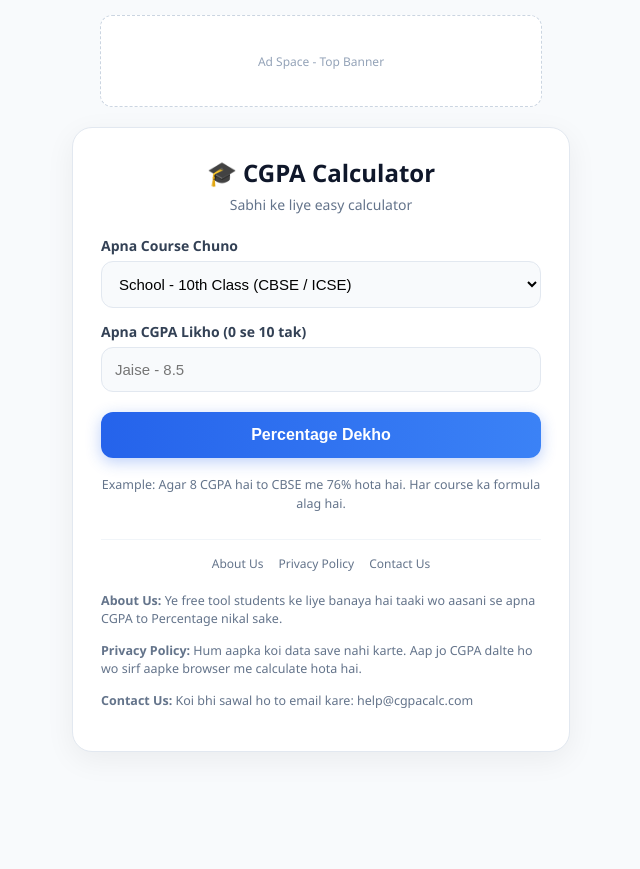
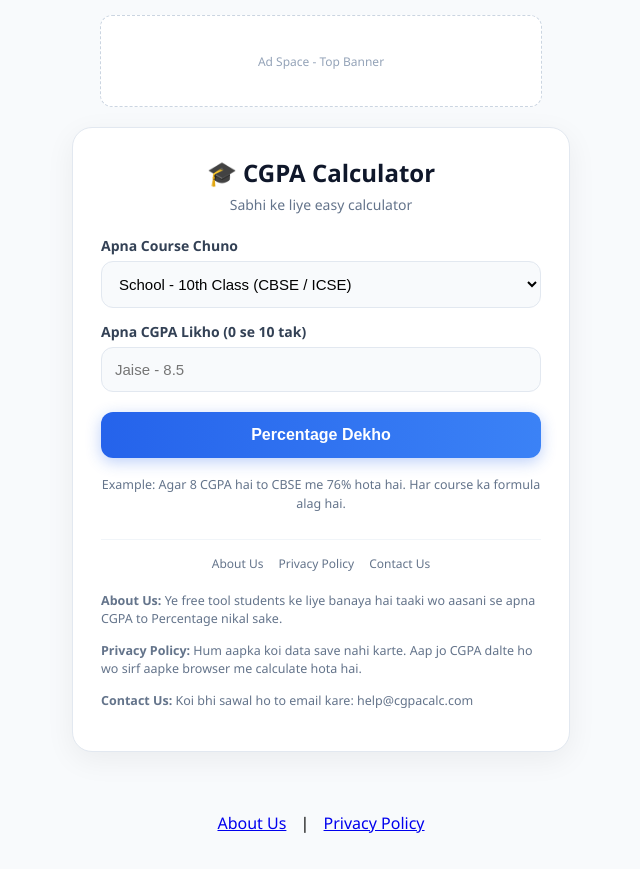
Before and after one commit to bhawnanehra2005-ui/all-university-cgpa-calculator, a plain HTML site: page index.html in a window 1280 px wide. Shown: the whole page, without its empty margins (319-959 px from the left). Before the commit the page ends 830 px from the top, so only its background shows below. Drawn offline with Linux system fonts and the light colour scheme.

```diff
--- a/index.html
+++ b/index.html
@@ -85,5 +85,9 @@
 document.getElementById('resultBox').style.display='block';
 }
 </script>
+<div style="text-align:center; margin-top:40px; padding:20px;">
+<a href="about.html" style="margin:10px;">About Us</a> |
+<a href="privacy.html" style="margin:10px;">Privacy Policy</a>
+</div>
 </body>
 </html>
```
